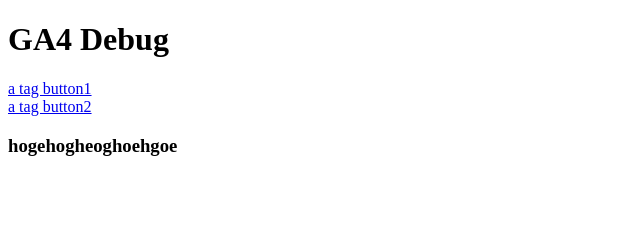
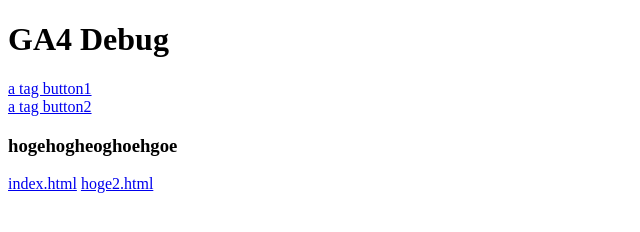
Before and after one commit to mbrsfuku/ga4_test, a plain HTML site: page hoge.html in a window 1280 px wide. Shown: the whole page, without its empty margins (0-640 px from the left). Drawn offline with Linux system fonts and the light colour scheme.

Commit message:
Update hoge.html

```diff
--- a/hoge.html
+++ b/hoge.html
@@ -39,5 +39,7 @@
     </div>
 
     <h3>hogehogheoghoehgoe</h3>
+    <a href="index.html">index.html</a>
+    <a href="hoge2.html">hoge2.html</a>
   </body>
 </html>
```
